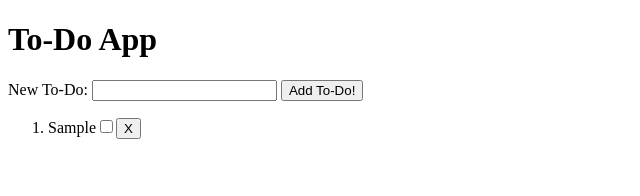
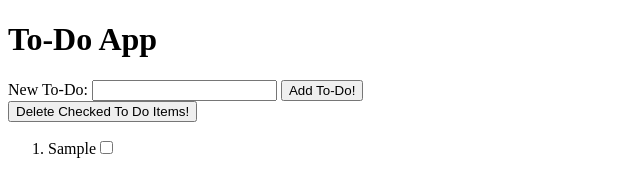
Before and after one commit to jerorhn/to-do-app, a plain HTML site: page index.html in a window 1280 px wide. Both pictures are taken after typing "Sample" into the empty fields and a click on the button "Add To-Do!". Shown: the whole page, without its empty margins (0-640 px from the left). Drawn offline with Linux system fonts and the light colour scheme.

Commit message:
Fix Bug in Deleting Items

```diff
--- a/app.js
+++ b/app.js
@@ -1,69 +1,46 @@
 function onReady() {
-  let toDos = [];
   const addToDoForm = document.getElementById('addToDoForm');
   const newToDoText = document.getElementById('newToDoText');
-  let id = 0;
+  const toDoList = document.getElementById('toDoList');
+  //add delete button selector
+  const deleteButton = document.getElementById('deleteButton');
 
-  function createNewToDo() {
-    if (!newToDoText.value) {
-      return;
-    }
+  addToDoForm.addEventListener('submit', () => {
+      event.preventDefault();
 
-    toDos.push({
-      title: newToDoText.value,
-      complete: false,
-      id: id
-    });
-
-    newToDoText.value = '';
-    id++;
-    renderTheUI();
-  }
-
-  function renderTheUI() {
-    const toDoList = document.getElementById('toDoList');
-
-    toDoList.textContent = '';
-
-    toDos.forEach(function(toDo) {
-      const newToDo = document.createElement('li');
-
-      const checkbox = document.createElement('input');
+      let title = newToDoText.value;
+      let newLi = document.createElement('li');
+      let checkbox = document.createElement('input');
+      //add class to checkbox to be able to select all checkboxes (creates an arr)
+      checkbox.className = 'boxes';
       checkbox.type = 'checkbox';
-
-      const button = document.createElement('button');
-      button.textContent = 'X';
-
-      const title = document.createElement('span');
-      title.textContent = toDo.title;
-
-      newToDo.textContent = toDo.title;
-
-      toDoList.appendChild(newToDo);
-      newToDo.appendChild(checkbox);
-      newToDo.appendChild(button);
-
-      function deleteToDo(id) {
-        toDos = toDos.filter(item => item.id !== id);
-      }
-
-      button.addEventListener('click', () => {
-        deleteToDo(toDo.id);
-        renderTheUI();
-      });
-
-    });
-  }
-
-  addToDoForm.addEventListener('submit', event => {
-    event.preventDefault();
-    createNewToDo();
-    newToDoText.value = '';
+      //give the title var a use
+      newLi.textContent = title;
+      //attach checkbox to li
+      newLi.appendChild(checkbox);
+      //attach li to ul
+      toDoList.appendChild(newLi);
+      //empty input
+      newToDoText.value = '';
   });
 
-  renderTheUI();
+  //add event listener to delete button when clicked
+  deleteButton.addEventListener('click', () => {
+    //prevent refreshing
+    event.preventDefault();
+
+    //select arr of all checkboxes
+    var listOfBoxes = document.getElementsByClassName('boxes');
+    //loop through all checkboxes (using their index)
+    for (var i = listOfBoxes.length - 1; i >= 0; i--) {
+      //if checked, delete li (parent) of said checkbox
+      if (listOfBoxes[i].checked) {
+        listOfBoxes[i].parentNode.remove('listOfBoxes[i].parentNode');
+      };
+    };
+  });
 }
 
 window.onload = function() {
   onReady();
-};
+}
--- a/index.html
+++ b/index.html
@@ -14,6 +14,10 @@
       <button type="submit">Add To-Do!</button>
     </form>
 
+    <form>
+      <button type="button" id="deleteButton">Delete Checked To Do Items!</button>
+    </form>
+
     <ol id="toDoList">
     </ol>
     <script src="app.js"></script>
```
